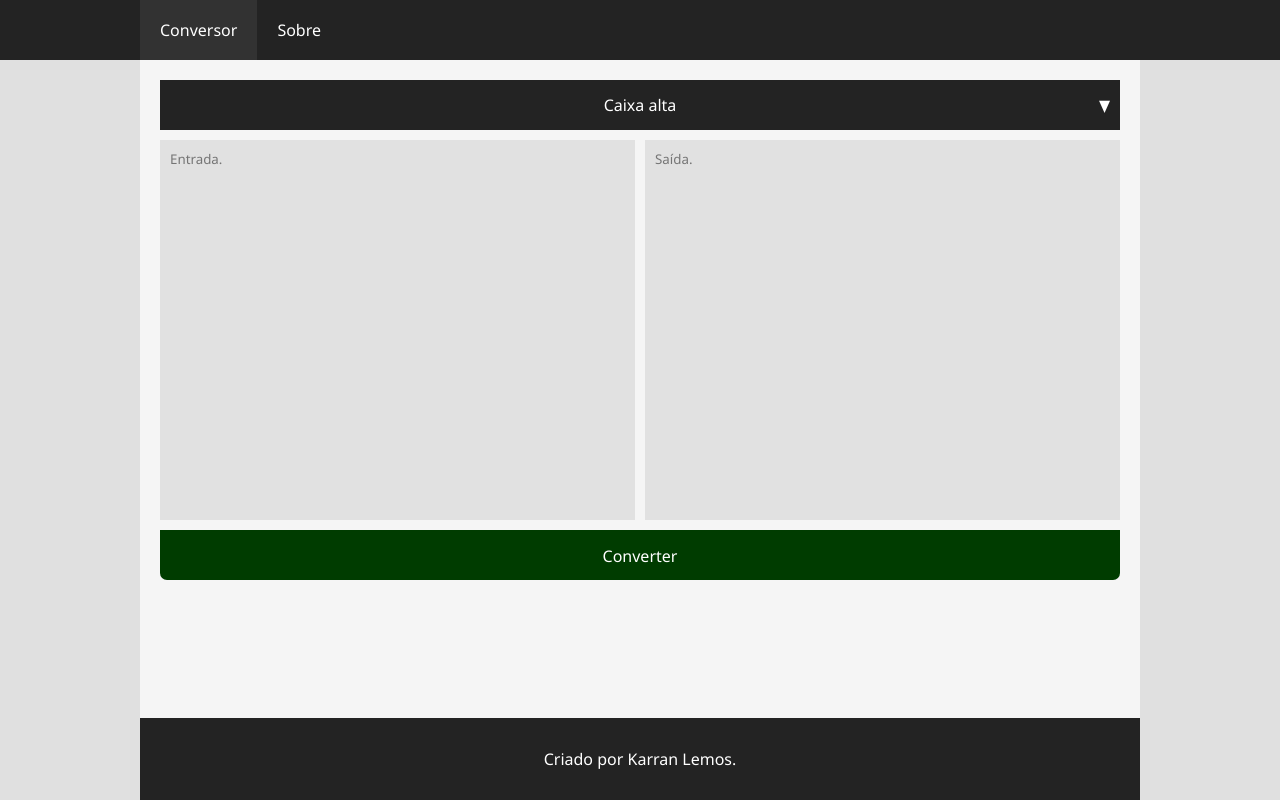
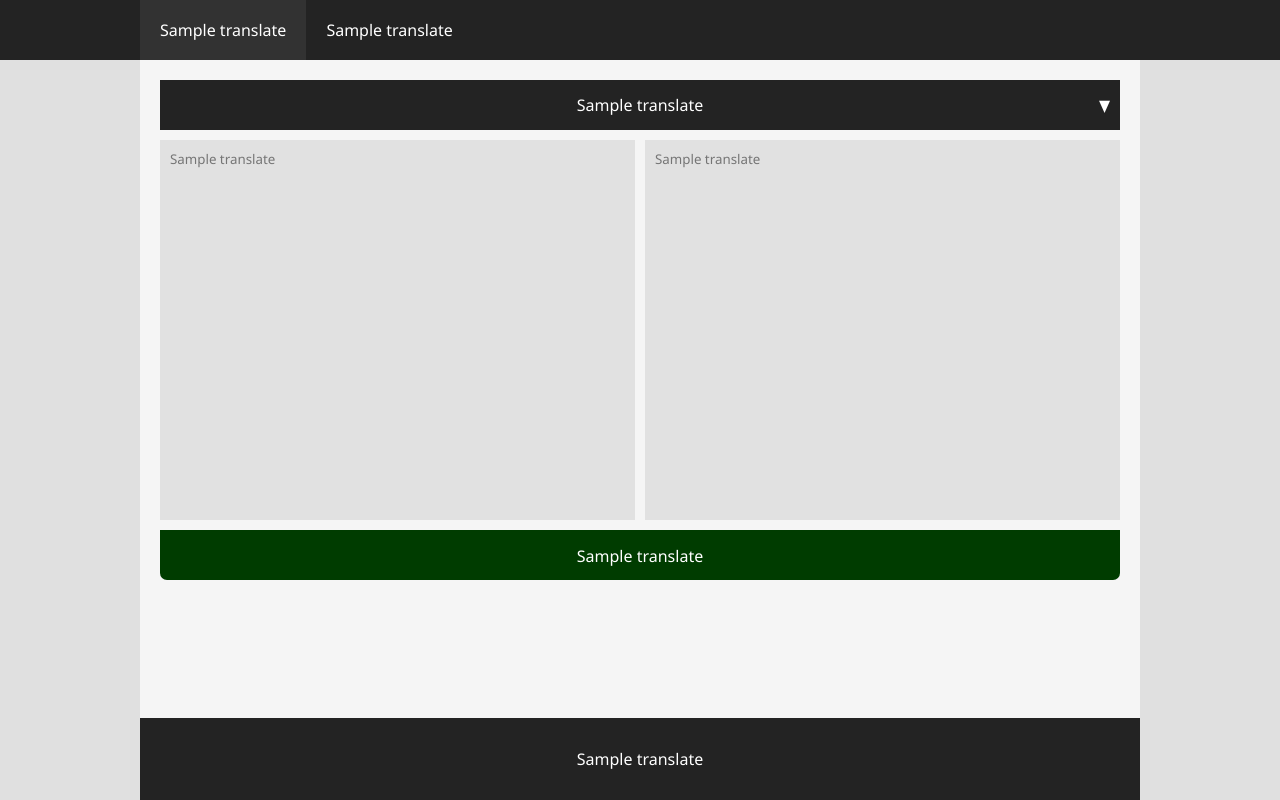
Before and after one commit to karranlemos/TextConverter, a PHP site: template templates/index.php in a window 1280 px wide. Run offline with PHP 8.4, Linux system fonts and the light colour scheme; the template is opened without the code that fills it: most values are stand-ins (such as "Sample title", 1, 10 or a date in 2020); some libraries are stand-ins or nearby versions.

Commit message:
Added multilingual support

```diff
--- a/index.php
+++ b/index.php
@@ -2,6 +2,8 @@
 
 define('__ROOT__', dirname(__FILE__));
 
+// $lang_codes
+require_once(__ROOT__.'/languages/lang-set.php');
 require_once(__ROOT__.'/templates/index.php');
 
 ?>
--- a/pages/converter.php
+++ b/pages/converter.php
@@ -2,12 +2,22 @@
   <div class="field-block full-field-block">
     <div id="options-converter" class="custom-select-container">
       <select>
-        <option value="uppercase">Caixa alta</option>
-        <option value="lowercase">Caixa baixa</option>
-        <option value="alternate-case">Alternar caixa</option>
-        <option value="capitalized-text">Capitalizar texto</option>
-        <option value="spaced-text">Texto espaçado</option>
-        <option value="leetspeak">Leetspeak</option>
+
+        <?php
+        $options = [
+          'uppercase' => 'Uppercase',
+          'lowercase' => 'Lowercase',
+          'alternate-case' => 'Alternate Case',
+          'capitalized-text' => 'Capitalized',
+          'spaced-text' => 'Spaced',
+          'leetspeak' => 'Leetspeak'
+        ];
+
+        foreach ($options as $value => $text) {
+          echo '<option value="'.$value.'">'.$lang_codes->translate($text).'</option>';
+        }
+        ?>
+
       </select>
       <div class="select">
         <button class="select-head">
@@ -21,12 +31,12 @@
     </div>
   </div>
   <div class="field-block">
-    <textarea id="input-converter" class="converter-textarea" placeholder="Entrada."></textarea>
+    <textarea id="input-converter" class="converter-textarea" placeholder="<?php echo $lang_codes->translate('Input'); ?>"></textarea>
   </div>
   <div class="field-block">
-    <textarea id="output-converter" class="converter-textarea" placeholder="Saída." readonly></textarea>
+    <textarea id="output-converter" class="converter-textarea" placeholder="<?php echo $lang_codes->translate('Output'); ?>" readonly></textarea>
   </div>
   <div class="field-block full-field-block execute-converter-block">
-    <button type="button" id="execute-converter">Converter</button>
+    <button type="button" id="execute-converter"><?php echo $lang_codes->translate('Convert'); ?></button>
   </div>
 </div>
--- a/templates/index.php
+++ b/templates/index.php
@@ -1,19 +1,19 @@
 <!DOCTYPE html>
-<html lang="en">
+<html lang="<?php echo $lang_codes->get_lang_code(); ?>">
 <head>
   <meta charset="UTF-8">
   <meta name="viewport" content="width=device-width, initial-scale=1.0">
   <link rel="stylesheet" href="css/style.css">
   <script src="js/script.js"></script>
-  <title>Conversor de texto</title>
+  <title><?php echo $lang_codes->translate('Text Conversor'); ?></title>
 </head>
 <body>
   <div id="container">
     <div id="navbar" class="container-parts">
       <nav>
         <div class="central-navbar">
-          <button type="button" data-page-id="converter">Conversor</button>
-          <button type="button" data-page-id="about">Sobre</button>
+          <button type="button" data-page-id="converter"><?php echo $lang_codes->translate('Converter'); ?></button>
+          <button type="button" data-page-id="about"><?php echo $lang_codes->translate('About'); ?></button>
         </div>
         <button type="button" class="menu-button"></button>
       </nav>
@@ -34,7 +34,7 @@
     </div>
 
     <footer>
-      Criado por Karran Lemos.
+      <?php echo $lang_codes->translate('Created by %s.', 'Karran Lemos'); ?>
     </footer>
   </div>
 </body>
```
Also changed, not shown: languages/lang-set.php (added, +40 -0 lines), languages/lang.en.php (added, +17 -0 lines), languages/lang.pt-br.php (added, +17 -0 lines).
